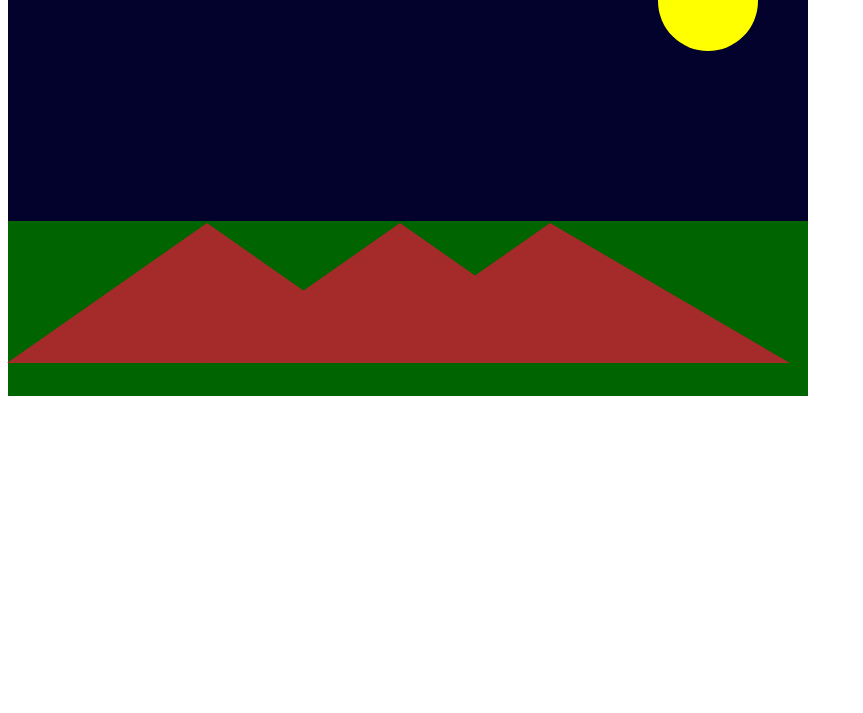
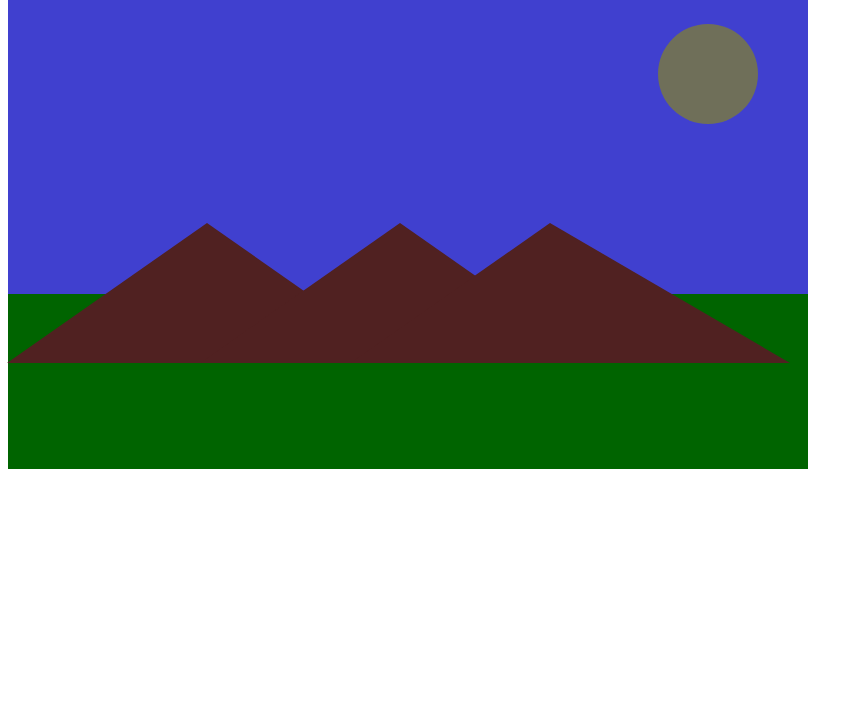
Before and after one commit to aperezalbert/ejemplo-paisaje, a plain HTML site: page index.html in a window 1280 px wide. Shown: the part 87-800 px from the top of the page, without its empty margins (0-863 px from the left). Drawn offline with Linux system fonts and the light colour scheme.

Commit message:
cambio colore y fuentes

```diff
--- a/index.html
+++ b/index.html
@@ -7,6 +7,7 @@
     <link rel="stylesheet" href="styles.css">
 </head>
 <body>
+  <h1>Paisaje</h1>
    <div class="paisaje">
     <div class="sol"></div>
     <div class="montaña1"></div>
--- a/styles.css
+++ b/styles.css
@@ -1,10 +1,13 @@
+body{
+    font-family: cursive;
+}
 .paisaje{
-    background-color: rgb(2, 2, 44);
+    background-color: rgb(64, 64, 207);
     width: 800px;
     height: 300px;
 }
 .sol{
-  background-color: yellow;
+  background-color: rgba(143, 143, 13, 0.603);
   border-radius: 100%;
   width: 100px;
     height: 100px;
@@ -15,7 +18,7 @@
 
 .montaña1{
     border-style: solid;
-    border-color:transparent transparent brown transparent;
+    border-color:transparent transparent rgb(80, 33, 33) transparent;
     border-width: 0px 200px 140px 200px;
     width: 0;
     height:60px;
@@ -26,7 +29,7 @@
 }
 .montaña2{
     border-style: solid;
-    border-color:transparent transparent brown transparent;
+    border-color:transparent transparent rgb(80, 33, 33) transparent;
     border-width: 0px 200px 140px 200px;
     width: 0;
     height:60px;
@@ -38,7 +41,7 @@
 
 .montaña3{
     border-style: solid;
-    border-color:transparent transparent brown transparent;
+    border-color:transparent transparent rgb(80, 33, 33) transparent;
     border-width: 0px 240px 140px 200px;
     width: 0;
     height:60px;
```
